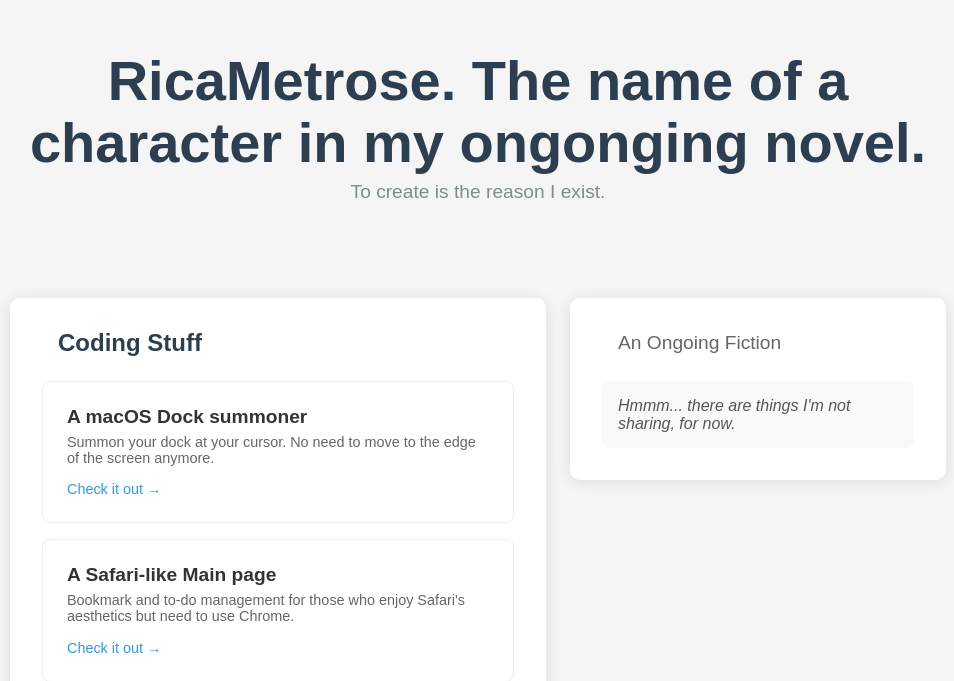
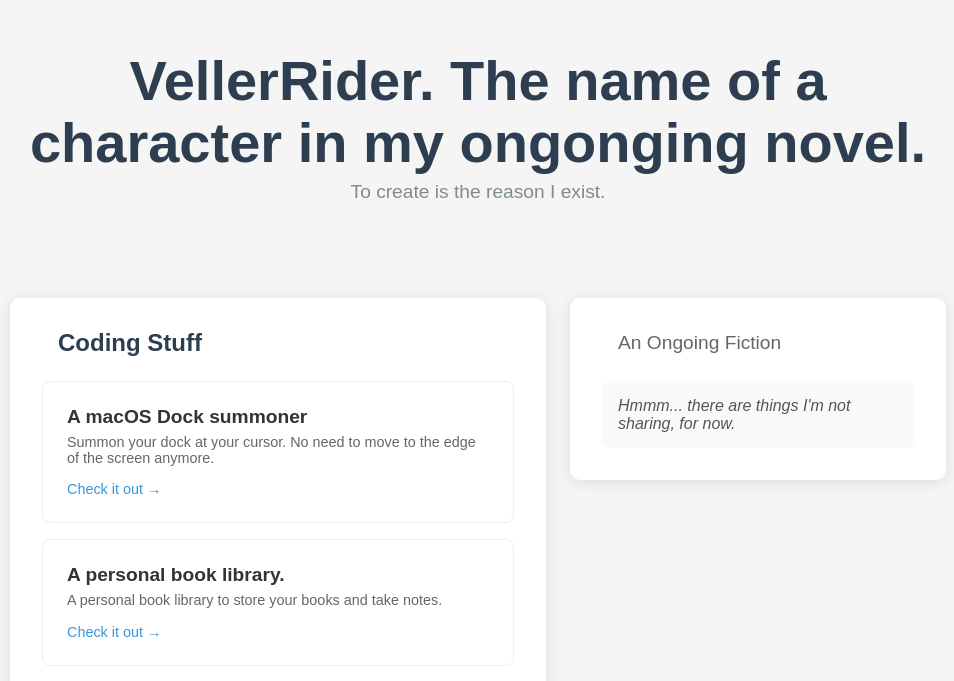
Before and after one commit to RicaMetrose/VellerRider, a React (Vite) app in the folder my-portfolio/: page / in a window 1280 px wide. Shown: the part 142-823 px from the top of the page, without its empty margins (162-1116 px from the left). Built offline with nearby package versions, Linux system fonts and the light colour scheme.

Commit message:
minor update

```diff
--- a/my-portfolio/src/App.jsx
+++ b/my-portfolio/src/App.jsx
@@ -10,19 +10,25 @@ function App() {
       id: 1,
       title: "A macOS Dock summoner",
       description: "Summon your dock at your cursor. No need to move to the edge of the screen anymore.",
-      link: "https://github.com/RicaMetrose/KuchiyoseDock"
+      link: "https://github.com/VellerRider/KuchiyoseDock"
+    },
+    {
+      id: 1,
+      title: "A personal book library.",
+      description: "A personal book library to store your books and take notes.",
+      link: "cs-120-final-project-nu.vercel.app"
     },
     {
       id: 2,
       title: "A Safari-like Main page",
       description: "Bookmark and to-do management for those who enjoy Safari's aesthetics but need to use Chrome.",
-      link: "https://github.com/RicaMetrose/Fibre"
+      link: "https://github.com/VellerRider/Fibre"
     },
     {
       id: 3,
       title: "A Review App",
       description: "Nothing special - built from a Redis tutorial. Tweaked for my taste.",
-      link: "https://github.com/RicaMetrose/ReviewRun"
+      link: "https://github.com/VellerRider/ReviewRun"
     }
   ]
 
@@ -33,7 +39,7 @@ function App() {
   return (
     <div className="container">
       <Header
-        name="RicaMetrose. The name of a character in my ongonging novel."
+        name="VellerRider. The name of a character in my ongonging novel."
         subtitle="To create is the reason I exist."
       />
 
```
